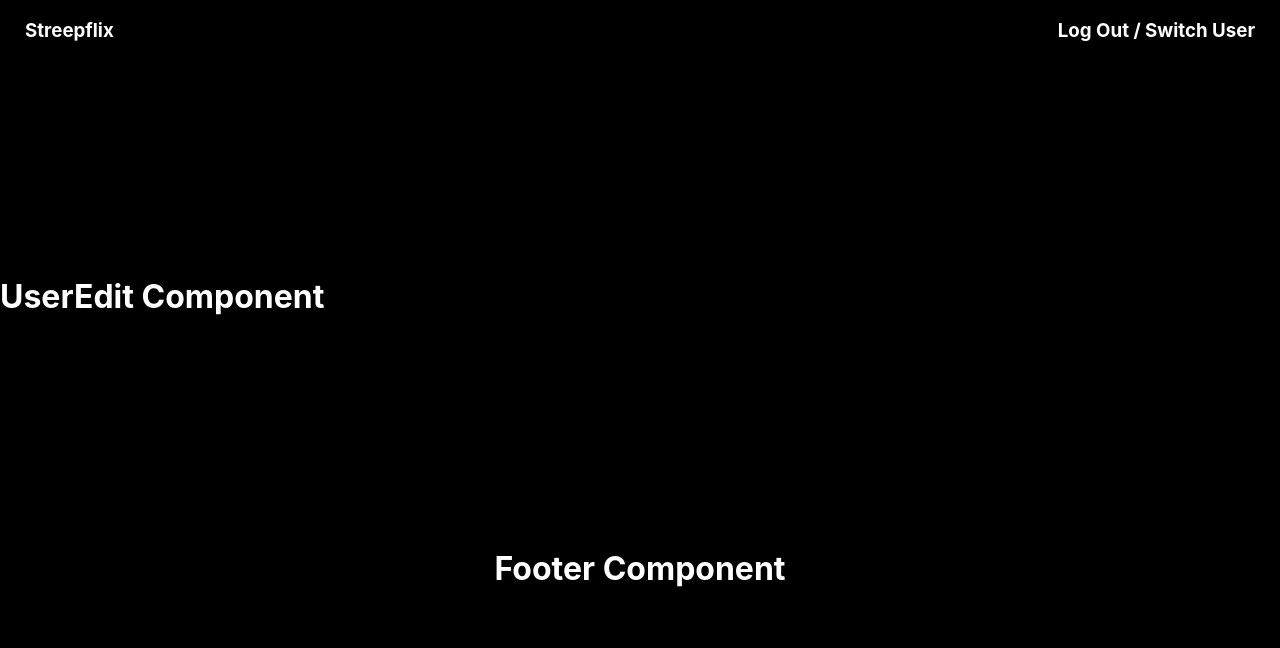
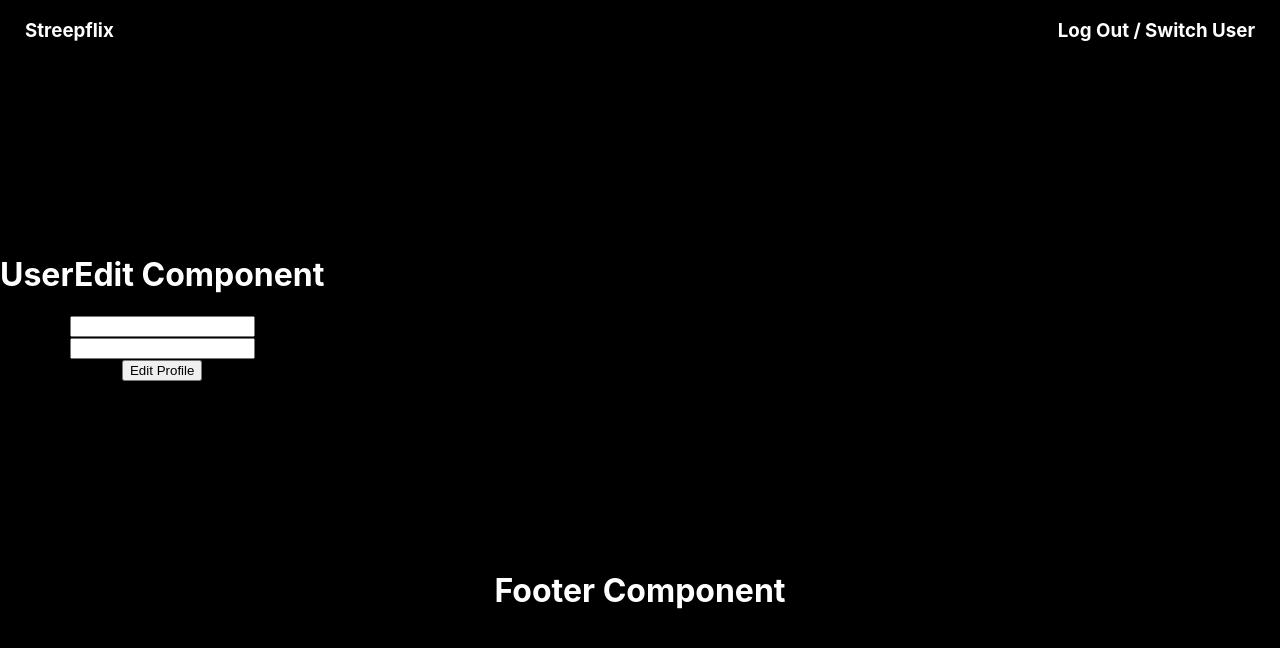
Before and after one commit to jsullivan2847/streepflix-frontend, a React (Create React App) app: page /edit in a window 1280 px wide. Shown: the top 648 px of the page. Built offline with nearby package versions, Linux system fonts and the light colour scheme; no server answers.

Commit message:
adds edit and create forms

```diff
--- a/src/App.css
+++ b/src/App.css
@@ -51,3 +51,7 @@
 .footer {
   width: 100vw;
 }
+/* form {
+  display: flex;
+  flex-wrap: wrap;
+} */
--- a/src/pages/UserEdit.jsx
+++ b/src/pages/UserEdit.jsx
@@ -1,6 +1,33 @@
-const UserEdit = () => {
+import { useState } from 'react'
+
+const UserEdit = (props) => {
+
+    const [editForm, setEditForm] = useState({
+        name: "",
+        image: ""
+    })
+
+    const handleChange = (evt) => {
+        setEditForm({...editForm, [evt.target.name]: evt.target.value})
+    }
+
+    const handleSubmit = (evt) => {
+        evt.preventDefault();
+        props.editProfile(editForm);
+        setEditForm({
+            name: "",
+            image: ""
+        });
+    }
     return(
+        <div>
         <h1>UserEdit Component</h1>
+        <form onSubmit={handleSubmit}>
+            <input type="text" name="name" onChange={handleChange} value={editForm.name} ></input> <br/>
+            <input type="text" name="image" onChange={handleChange} value={editForm.image} ></input> <br/>
+            <button>Edit Profile</button>
+        </form>
+        </div>
     )
 }
 
```
Also changed, not shown: src/pages/UserAdd.jsx (added, +35 -0 lines).
